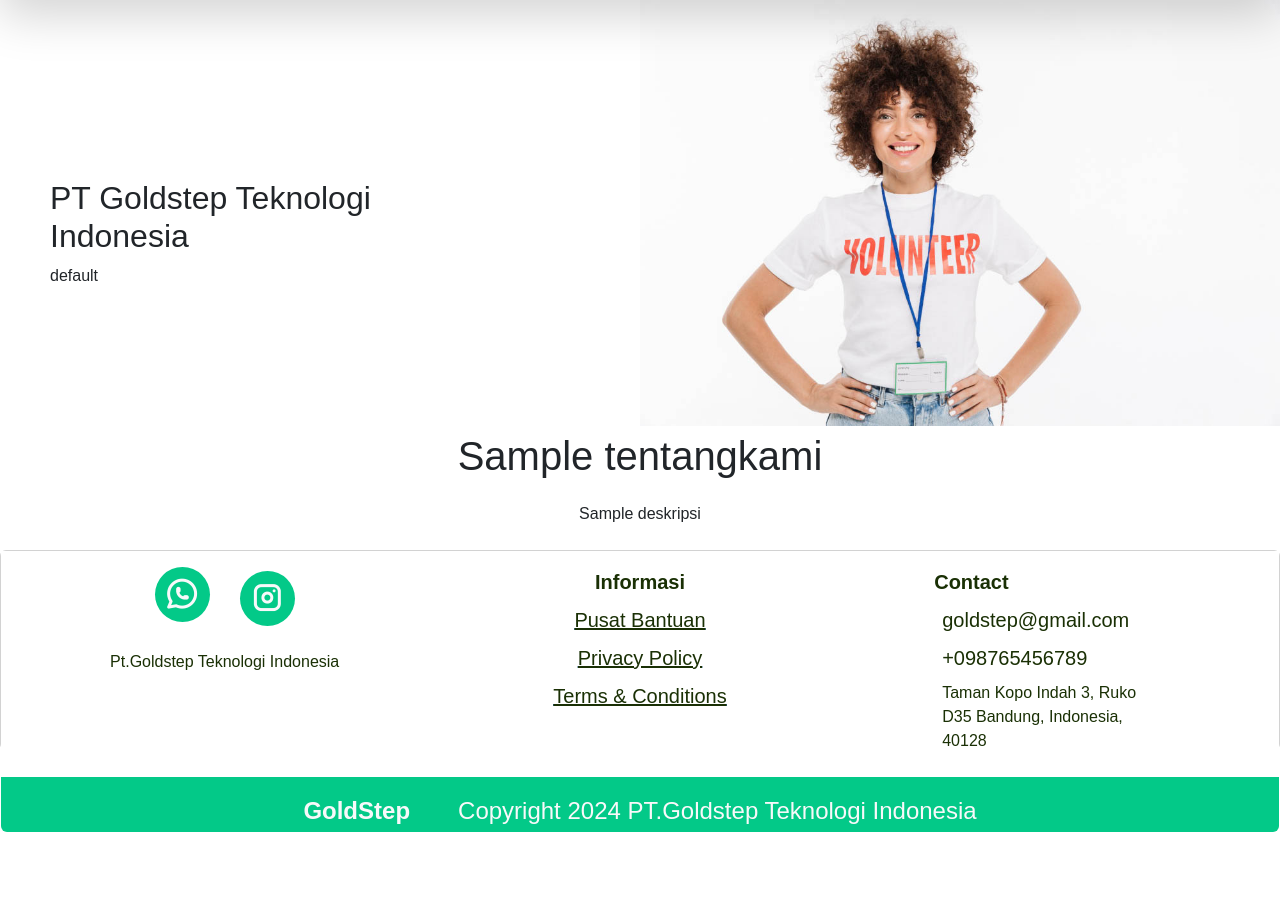
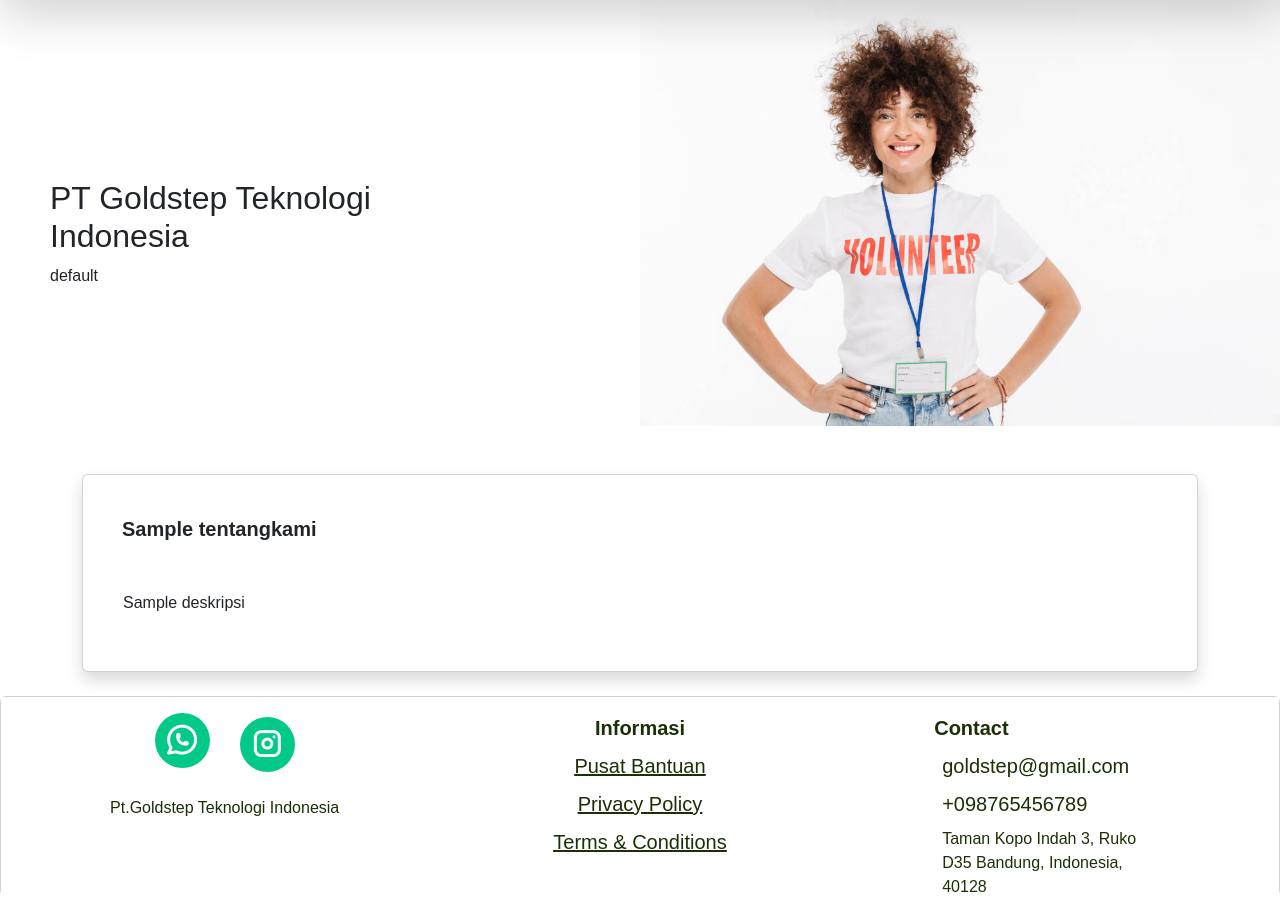
Before and after one commit to adithamp/landingpage, a CodeIgniter 4 app: the page made by app/Views/tentangkami.php in a window 1280 px wide. Shown: the part 71-983 px from the top of the page. Before the commit the page ends 903 px from the top, so only its background shows below. Run offline with PHP 8.4 and a stand-in for CodeIgniter, Linux system fonts and the light colour scheme; the template is opened without the code that fills it: most values are stand-ins (such as "Sample title", 1, 10 or a date in 2020); some libraries are stand-ins or nearby versions.

Commit message:
mengubah tampilan menjadi card

```diff
--- a/app/Views/tentangkami.php
+++ b/app/Views/tentangkami.php
@@ -11,11 +11,18 @@ Solusi
     </div>
     <img src="image/cici.jpg" style=" max-width: 50%;height: auto;margin-left: 155px;">
 </div>
-<div class="container">
-    <?php foreach ($tentangkami as $key => $value) { ?>
-        <p class="mb-lg-3 text-center" style="font-size: 40px; font-weight: 500;"><?= $value['judul'] ?></p>
-        <p class="text-center"><?= $value['deskripsi'] ?></p>
-    <?php } ?>
+<div class="container mt-5">
+    <div class="col-12 d-flex flex-wrap gap-2 justify-content-center">
+        <?php foreach ($tentangkami as $key => $value) { ?>
+            <div class="card shadow col" style="padding: 24px; height: auto; width: 100%; flex: 1 0 500px;">
+                <div class="textarea1">
+                    <p><?= $value['judul'] ?></p>
+                </div>
+                <div class="card-body">
+                    <p><?= $value['deskripsi'] ?></p>
+                </div>
+            </div>
+        <?php } ?>
+    </div>
 </div>
-
-<?php $this->endsection() ?>
+    <?php $this->endsection() ?>
```
